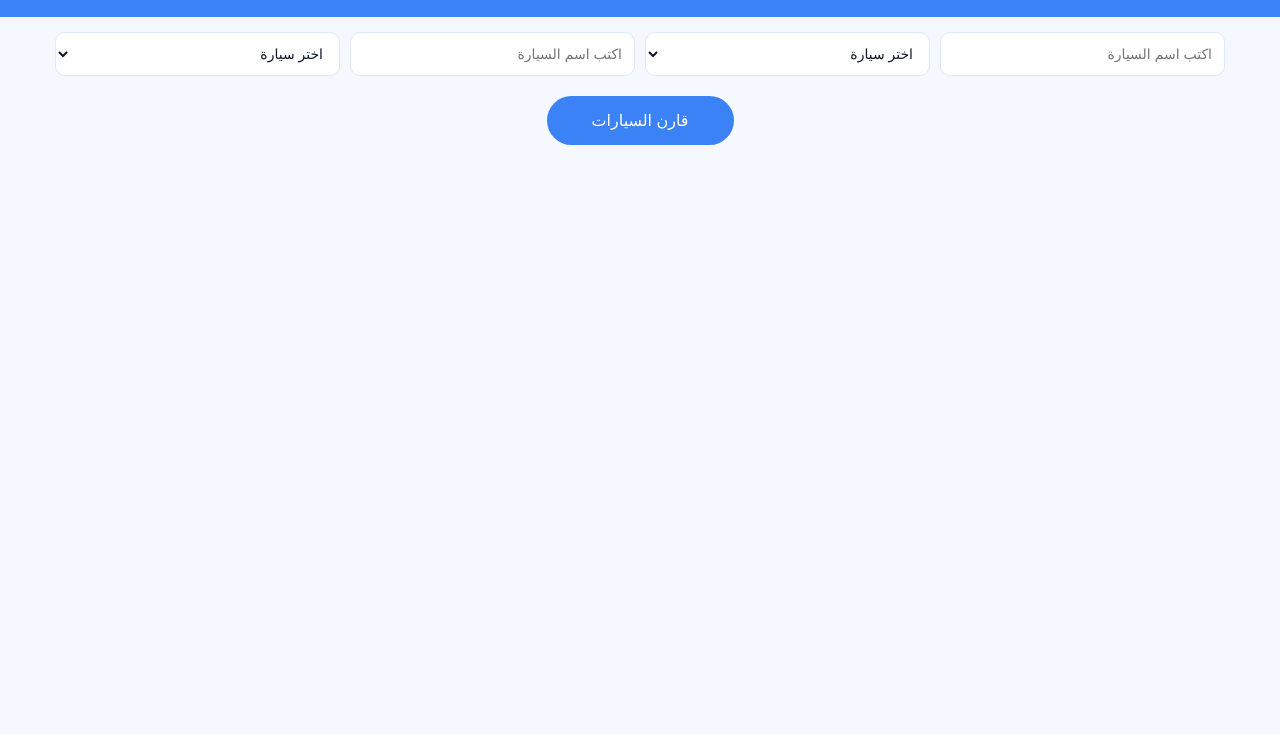
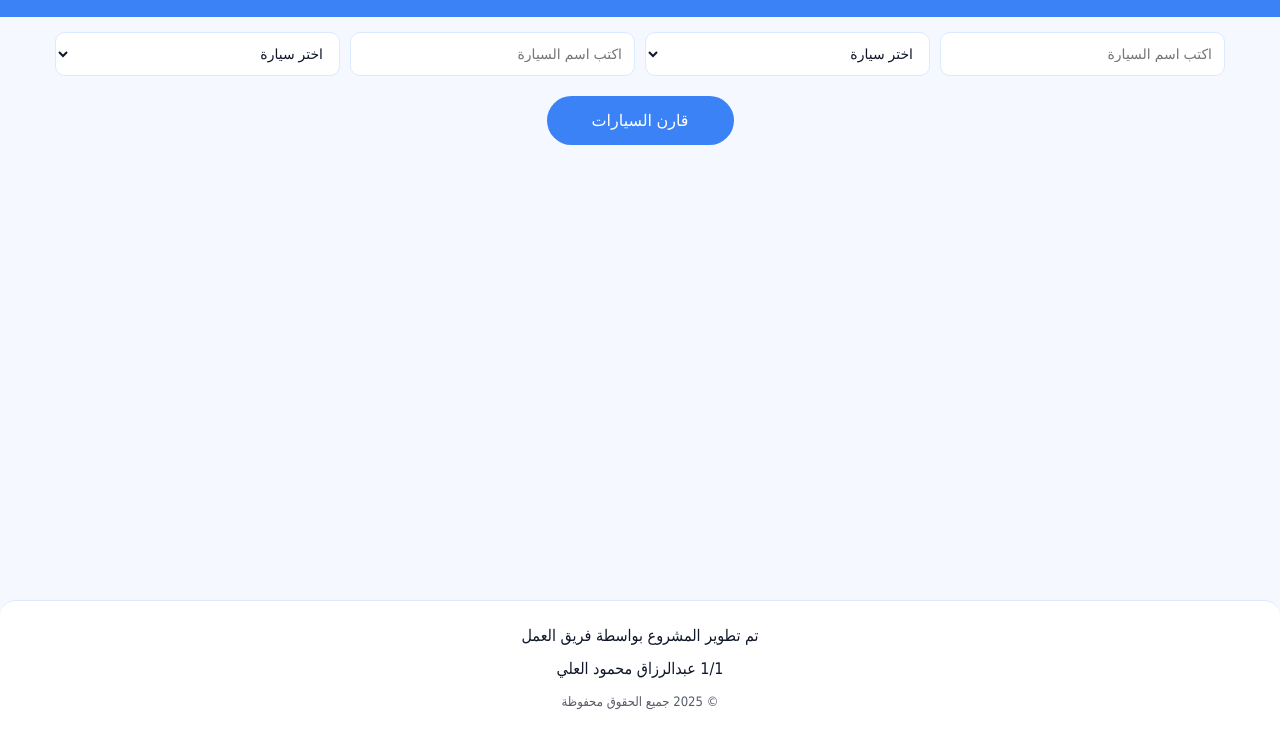
Before and after one commit to abdruhmanalshahibi-cloud/abdul-razak-project, a plain HTML site: page index.html in a window 1280 px wide. Shown: the part 80-814 px from the top of the page. Drawn offline with Linux system fonts and the light colour scheme.

Commit message:
Update index.html

```diff
--- a/index.html
+++ b/index.html
@@ -179,11 +179,49 @@
                     width:100%;
                 }
             }
+
+            html, body {
+                height: 100%;
+                margin: 0;
+            }
+
+            .main-wrapper {
+                min-height: calc(100vh - 120px);
+            }
+
+            body {
+                display: flex;
+                flex-direction: column;
+            }
+
+            .footer {
+                margin-top:40px;
+                padding:25px;
+                text-align:center;
+                background:var(--card);
+                border-top:1px solid var(--border);
+                color:var(--text);
+                border-radius:16px 16px 0 0;
+                margin-top: auto;
+            }
+
+            .footer ul {
+                list-style:none;
+                margin:10px 0;
+                padding:0;
+                line-height:1.8;
+            }
+
+            .footer .copy {
+                margin-top:10px;
+                font-size:13px;
+                opacity:0.7;
+            }
         </style>
     </head>
 
+    <div class="main-wrapper">
         <body>
-
             <header>
                 <div class="settings">
                     <button class="settings-btn" onclick="toggleSettings()">
@@ -335,4 +373,14 @@
             </script>
 
         </body>
+    </div>
+
+    <footer class="footer">
+        <p>تم تطوير المشروع بواسطة فريق العمل</p>
+        <ul>
+            <li>1/1 عبدالرزاق محمود العلي</li>
+            <li></li>
+        </ul>
+        <p class="copy">© 2025 جميع الحقوق محفوظة</p>
+    </footer>
 </html>
```
Lines whose indentation alone changed are shown as unchanged.
